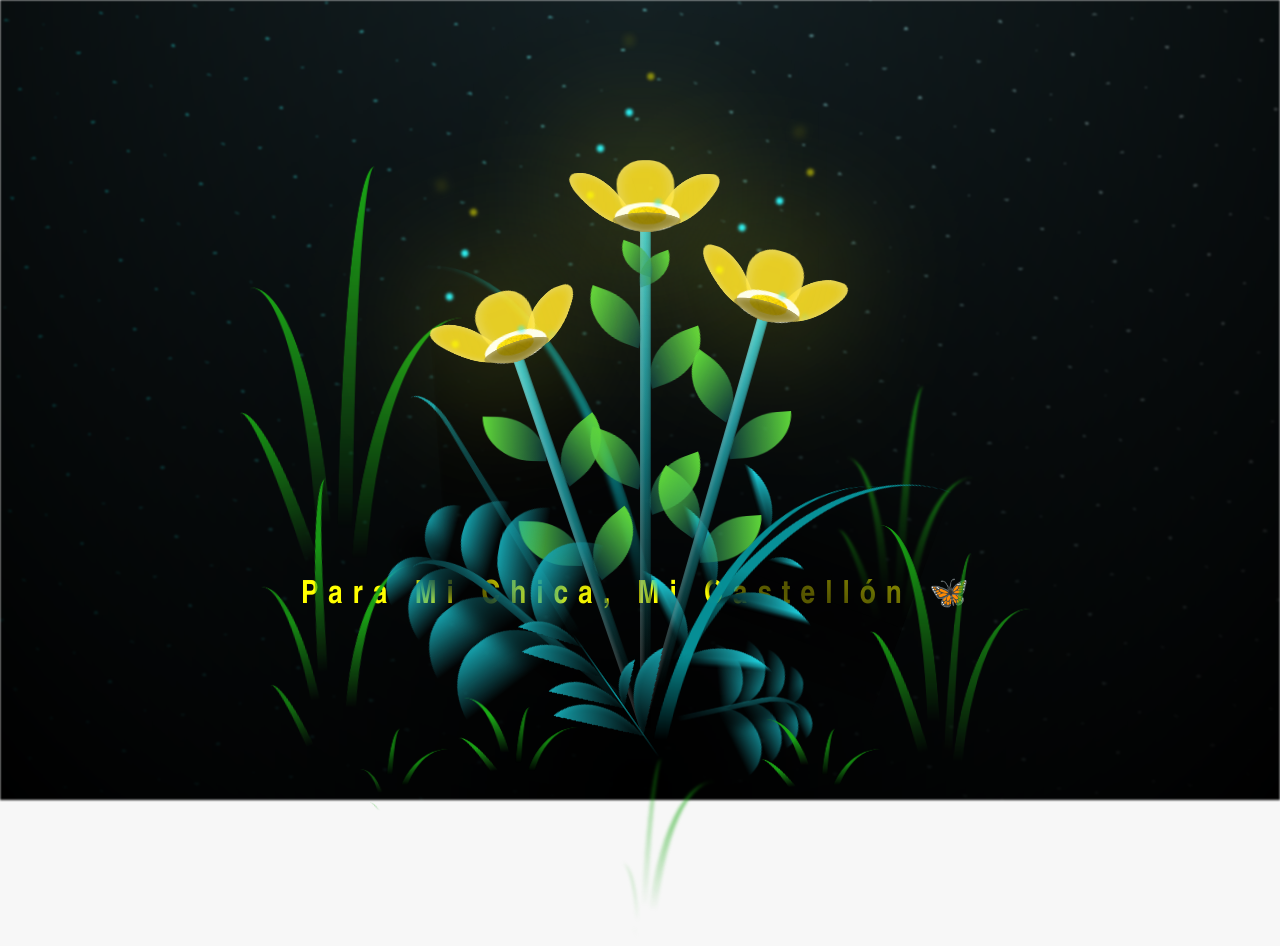
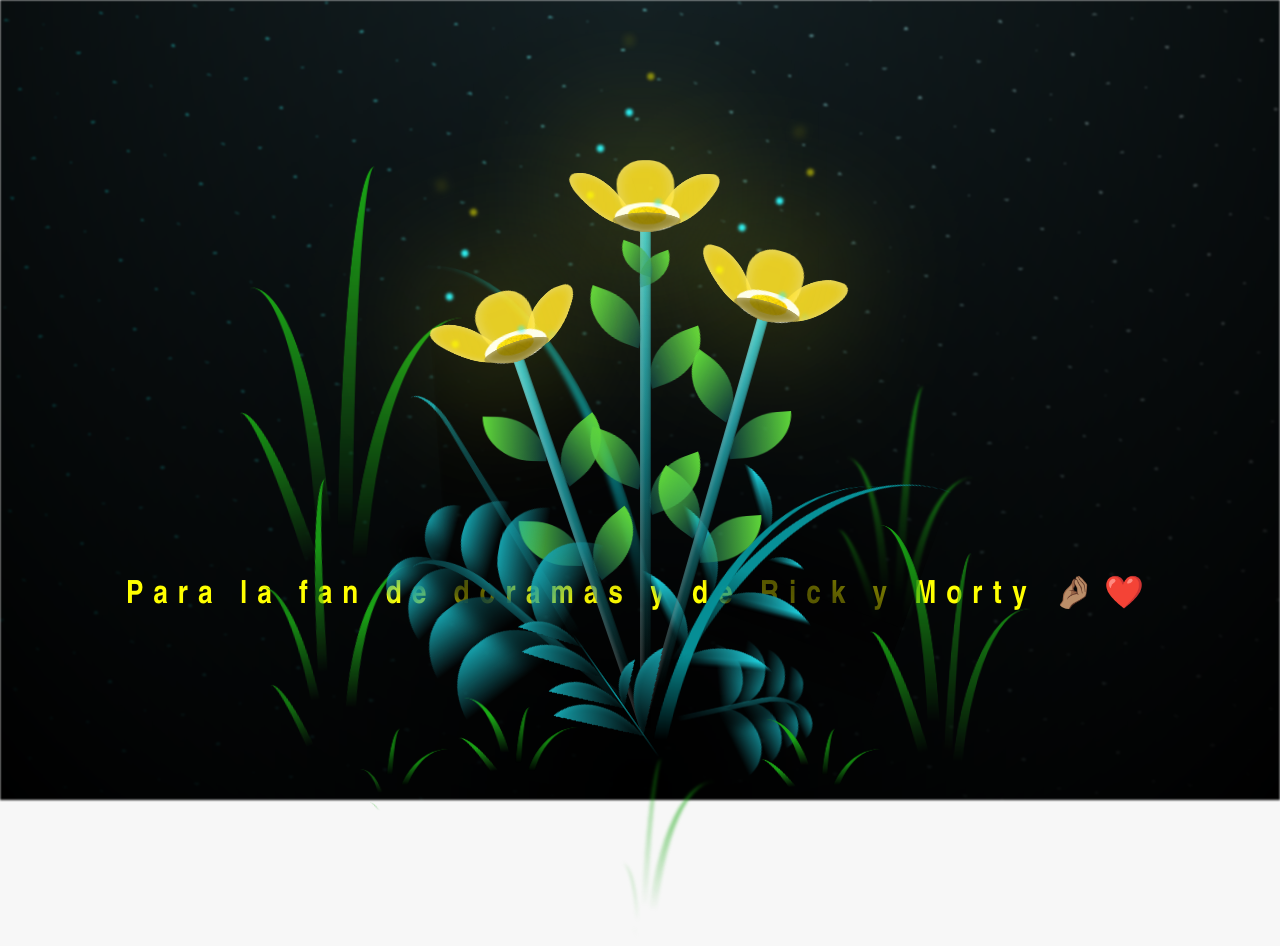
Before and after one commit to geo7w7/meliflowers, a plain HTML site: page flower.html in a window 1280 px wide. Drawn offline with Linux system fonts and the light colour scheme.

Commit message:
Update flower.html

```diff
--- a/flower.html
+++ b/flower.html
@@ -7,11 +7,11 @@
     <meta name="viewport" content="width=device-width, initial-scale=1.0" />
     <link rel="stylesheet" href="css/main.css" />
     <link rel="icon" href="img/flowers.png" type="image/x-icon" />
-    <title>Castellón 🦋</title>
+    <title>Meli 😼</title>
 </head>
 
 <body class="container">
-    <h1 class="titulo">Para Mi Chica, Mi Castellón 🦋 </h1>
+    <h1 class="titulo">Para la fan de doramas y de Rick y Morty 🤌🏽❤️ </h1>
     <audio src="sound/ChristianBasso&HaienQiu-Flowers.mp3" autoplay></audio>
     <div id="lyrics">
 
```
